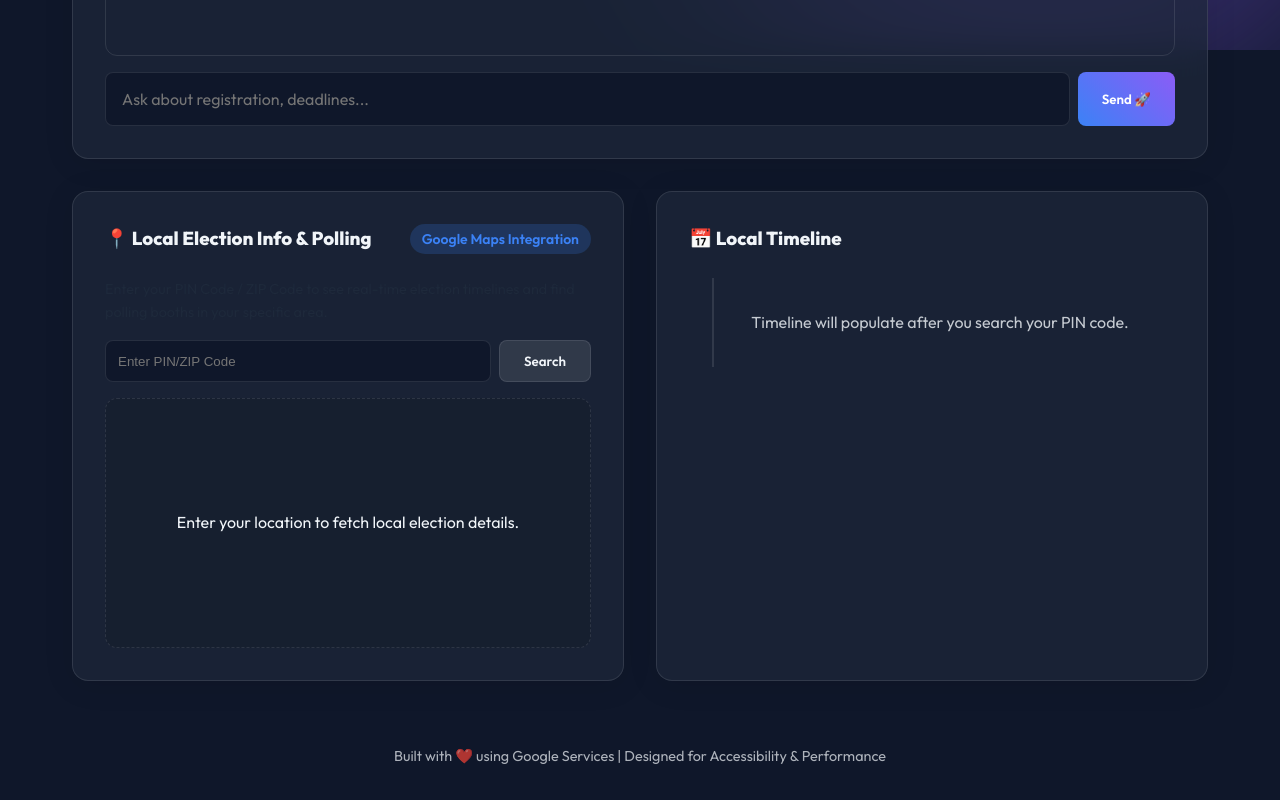
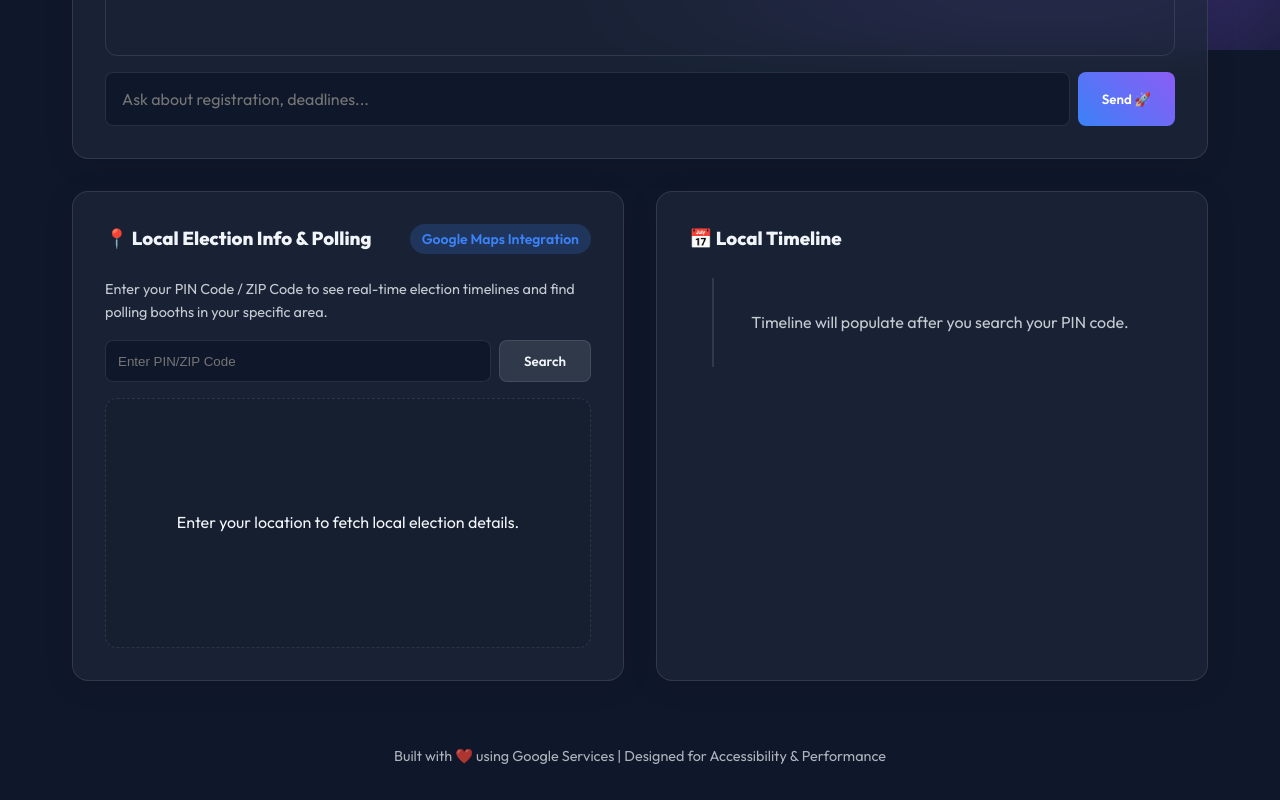
Before and after one commit to SHUKLASHRI/electra-election-assistant, a website: page index.html in a window 1280 px wide. Shown: the part 750-1550 px from the top of the page. Drawn offline with Linux system fonts and the light colour scheme.

Commit message:
fix: remove final masked text property

```diff
--- a/index.html
+++ b/index.html
@@ -65,7 +65,7 @@
                     <h3>📍 Local Election Info & Polling</h3>
                     <span class="badge">Google Maps Integration</span>
                 </div>
-                <p style="font-size: 0.9rem; margin-bottom: 1rem; color: var(--text-light);">Enter your PIN Code / ZIP Code to see real-time election timelines and find polling booths in your specific area.</p>
+                <p style="font-size: 0.9rem; margin-bottom: 1rem; opacity: 0.8;">Enter your PIN Code / ZIP Code to see real-time election timelines and find polling booths in your specific area.</p>
                 <div class="map-controls">
                     <input type="text" id="zip-code" placeholder="Enter PIN/ZIP Code" aria-label="PIN Code">
                     <button class="secondary-btn" id="find-station-btn">Search</button>
```
